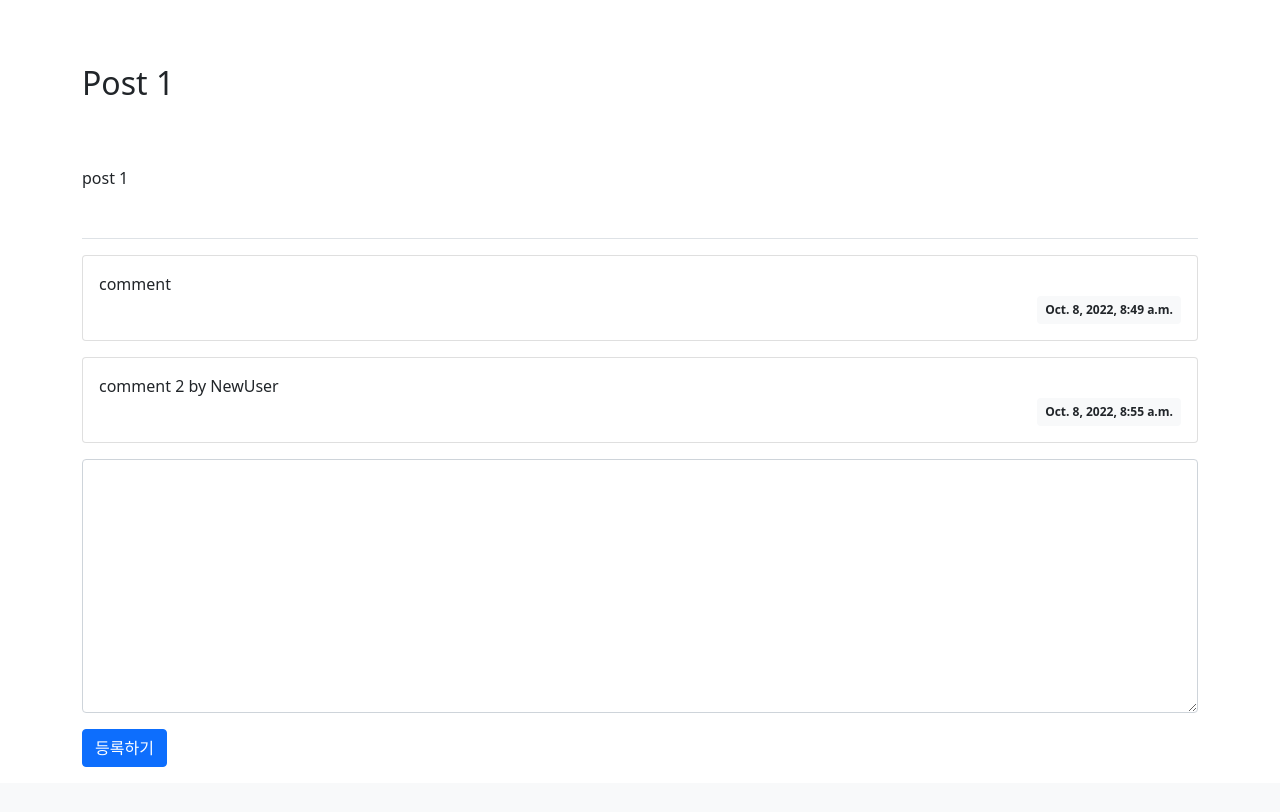
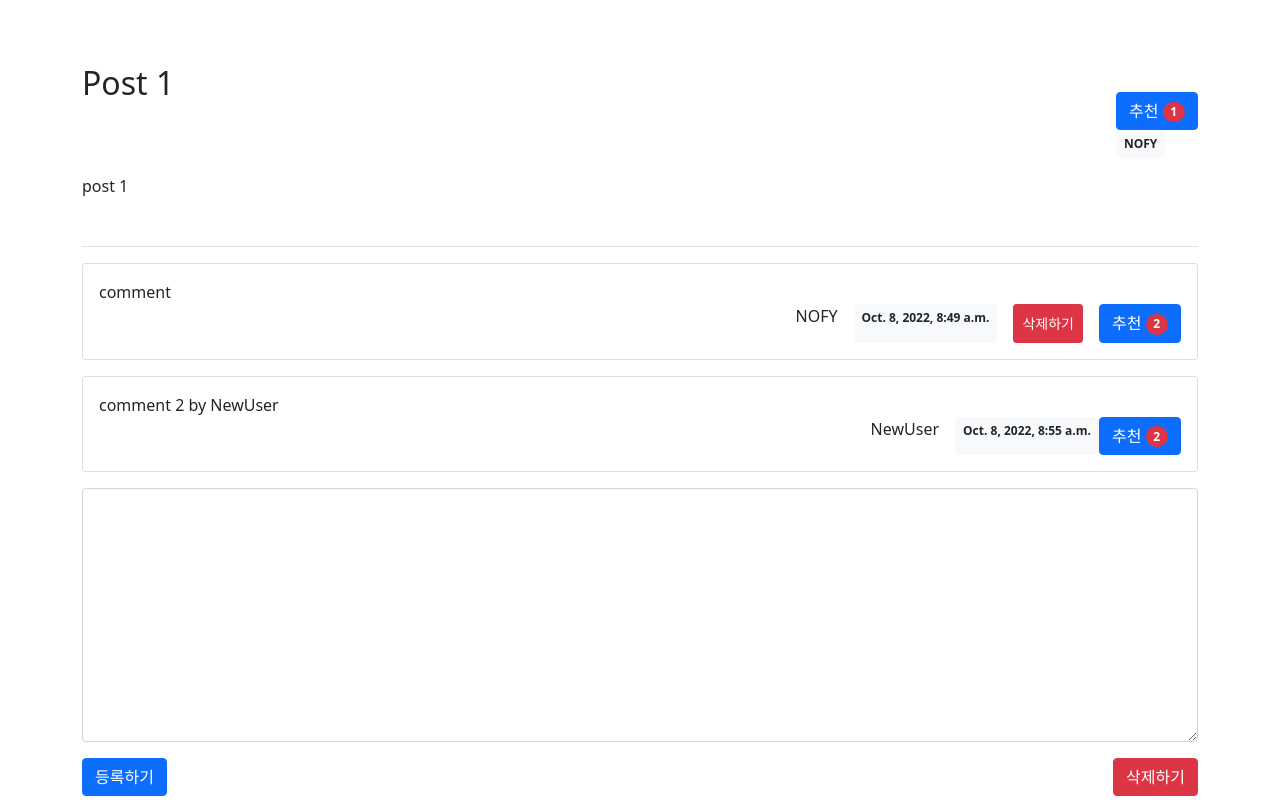
Before and after one commit to NOFY524/django_study, a Django app: page /board/10/ in a window 1280 px wide. Shown: the part 56-868 px from the top of the page. Before the commit the page ends 823 px from the top, so only its background shows below. Run offline with Django 3.2, Linux system fonts and the light colour scheme; a user stored in the database is signed in; data comes from the database, SQL or seed files in the repository; both versions use the stored data as it was after the commit.

Commit message:
Delete function and like function

```diff
--- a/board/boardapp/models.py
+++ b/board/boardapp/models.py
@@ -1,21 +1,28 @@
 from django.db import models
+from django.contrib.auth.models import User
 
 # Create your models here.
 
 
 class Post(models.Model):
+    author = models.ForeignKey(User, on_delete=models.CASCADE, related_name='author_post')
     title = models.CharField(max_length=100)
     content = models.TextField()
     create_time = models.DateTimeField(auto_now_add=True)
+
+    likes_user = models.ManyToManyField(User, related_name='likes_user')
 
     def __str__(self):
         return self.title
 
 
 class Comment(models.Model):
+    author = models.ForeignKey(User, on_delete=models.CASCADE, related_name='author_comment')
     post = models.ForeignKey(Post, on_delete=models.CASCADE)
     content = models.TextField()
     create_time = models.DateTimeField(auto_now_add=True)
 
+    likes_user = models.ManyToManyField(User, related_name='comment_likes_user')
+
     def __str__(self):
         return self.content
--- a/board/boardapp/urls.py
+++ b/board/boardapp/urls.py
@@ -7,5 +7,9 @@ urlpatterns = [
     path('', views.index, name='index'),
     path('<int:post_id>/', views.PostDetailView, name='detail'),
     path('post_upload/', views.PostUploadView, name='upload'),
-    path('<int:post_id>/comment_create/', views.CommentUploadView, name='comment_upload')
+    path('<int:post_id>/comment_create/', views.CommentUploadView, name='comment_upload'),
+    path('<int:post_id>/delete/', views.PostDeleteView, name='post_delete'),
+    path('<int:post_id>/<int:comment_id>/delete/', views.CommentDeleteView, name='comment_delete'),
+    path('<int:post_id>/like/', views.PostLikeView, name='post_like'),
+    path('<int:post_id>/<int:comment_id>/like', views.CommentLikeView, name='comment_like')
 ]
--- a/board/boardapp/views.py
+++ b/board/boardapp/views.py
@@ -3,6 +3,8 @@ from django.http import HttpResponse
 
 from .models import Post, Comment
 from .forms import PostUploadForm, CommentUploadForm
+
+from django.contrib.auth.decorators import  login_required
 
 # Create your views here.
 
@@ -21,6 +23,7 @@ def PostDetailView(request, post_id):
     return render(request, 'boardapp/post_detail.html', data)
 
 
+@login_required(login_url="accounts:login")
 def PostUploadView(request):
     if request.method == "GET":
         form = {"form": PostUploadForm()}
@@ -31,10 +34,13 @@ def PostUploadView(request):
         form = PostUploadForm(request.POST)
         if form.is_valid():
             post = form.save(commit=False)
+            post.author = request.user
+
             post.save()
         return redirect('boardapp:index')
 
 
+@login_required(login_url="accounts:login")
 def CommentUploadView(request, post_id):
     post = get_object_or_404(Post, pk=post_id)
 
@@ -42,6 +48,51 @@ def CommentUploadView(request, post_id):
     if form.is_valid():
         comment = form.save(commit=False)
         comment.post = post
+        comment.author = request.user
+
         comment.save()
 
     return redirect('boardapp:detail', post_id=post_id)
+
+
+@login_required(login_url="accounts:login")
+def PostDeleteView(request, post_id):
+    post = get_object_or_404(Post, pk=post_id)
+    if request.user != post.author:
+        print('checked')
+        return redirect('boardapp:detail', post_id=post.id)
+    print('checked 2')
+    post.delete()
+    return redirect('boardapp:index')
+
+
+@login_required(login_url="accounts:login")
+def CommentDeleteView(request, post_id, comment_id):
+    comment = get_object_or_404(Comment, pk=comment_id)
+    if request.user != comment.author:
+        return redirect('boardapp:detail', post_id=post_id)
+    comment.delete()
+    return redirect('boardapp:detail', post_id=post_id)
+
+
+@login_required(login_url='accounts:login')
+def PostLikeView(request, post_id):
+    post = get_object_or_404(Post, pk=post_id)
+
+    if request.user in post.likes_user.all():
+        post.likes_user.remove(request.user)
+    else:
+        post.likes_user.add(request.user)
+
+    return redirect('boardapp:detail', post_id=post.id)
+
+
+@login_required(login_url='accounts:login')
+def CommentLikeView(request, post_id, comment_id):
+    comment = get_object_or_404(Comment, pk=comment_id)
+
+    if request.user in comment.likes_user.all():
+        comment.likes_user.remove(request.user)
+    else:
+        comment.likes_user.add(request.user)
+    return redirect('boardapp:detail', post_id=post_id)
--- a/board/templates/boardapp/post_detail.html
+++ b/board/templates/boardapp/post_detail.html
@@ -1,20 +1,60 @@
 {% extends 'boardapp/base.html' %}
 {% block content %}
 <div>
-    <h2 class="py-5">{{ post.title }}</h2>
+    <div class="d-flex justify-content-between align-items-end">
+        <h2 class="py-5">{{ post.title }}</h2>
+        <div>
+            <form method="post" action="{% url 'boardapp:post_like' post.id %}">
+                {% csrf_token %}
+                {% if user in post.likes_user.all %}
+                <button class="btn btn-primary">
+                    추천
+                    <span class="badge bg-danger rounded-pill bg-success">{{ post.likes_user.count }}</span>
+                </button>
+                {% else %}
+                <button class="btn btn-outline-primary">
+                    추천
+                    <span class="badge bg-danger rounded-pill bg-success">{{ post.likes_user.count }}</span>
+                </button>
+                {% endif %}
+            </form>
+            <div class="badge bg-light text-dark p-2">{{ post.author.username }}</div>
+        </div>
+    </div>
 
     <div class="mt-3 mb-5">
-        {{ post.content }}
+        <div>{{ post.content }}</div>
     </div>
 
     <div class="border-top mt-2">
         {% for comment in post.comment_set.all %}
         <div class="card my-3">
             <div class="card-body">
-                <div class="card-text" style="white-space: pre-line">{{ comment.content }}</div>
-                <div class="d-flex justify-content-end">
-                    <div class="badge bg-light text-dark p-2">
-                        {{ comment.create_time }}
+                <div class="card-text" style="white-space: pre-line;">{{ comment.content }}</div>
+                <div>
+                    <div class="d-flex justify-content-end">
+                        <div class="mx-3">{{ comment.author.username }}</div>
+                        <div class="badge bg-light text-dark p-2">
+                            {{ comment.create_time }}
+                        </div>
+                        {% if user == comment.author %}
+                        <button class="btn btn-sm btn-danger mx-3" onclick="location.href='{% url 'boardapp:comment_delete' post.id comment.id %}'">삭제하기</button>
+                        {% endif %}
+                        <form method="post" action="{% url 'boardapp:comment_like' post.id comment.id %}">
+                            {% csrf_token %}
+                            {% if user in comment.likes_user.all %}
+                            <button class="btn btn-primary">
+                                추천
+                                <span class="badge bg-danger rounded-pill bg-success">{{ comment.likes_user.count }}</span>
+                            </button>
+                            {% else %}
+                            <button class="btn btn-outline-primary">
+                                추천
+                                <span class="badge bg-danger rounded-pill bg-success">{{ comment.likes_user.count }}</span>
+                            </button>
+                            {% endif %}
+                        </form>
+
                     </div>
                 </div>
             </div>
@@ -25,10 +65,16 @@
     <form method="post" action="{% url 'boardapp:comment_upload' post.id %}">
         {% csrf_token %}
         {% for form in commentuploadform %}
-            {{ form }}
+        {{ form }}
         {% endfor %}
 
-        <button class="btn btn-primary mt-3" type="submit">등록하기</button>
+        <div class="d-flex justify-content-between mt-3">
+            <button class="btn btn-primary" type="submit">등록하기</button>
+            {% if user == post.author %}
+            <button class="btn btn-danger" onclick="location.href='{% url 'boardapp:post_delete' post.id %}'">삭제하기</button>
+            {% endif %}
+        </div>
     </form>
+
 </div>
 {% endblock %}
--- a/board/templates/boardapp/posts.html
+++ b/board/templates/boardapp/posts.html
@@ -6,6 +6,7 @@
             <tr class="table-dark">
                 <th>번호</th>
                 <th>제목</th>
+                <th>작성자</th>
                 <th>작성일지</th>
             </tr>
         </thead>
@@ -20,6 +21,7 @@
                         <div class="text-danger small mx-2">{{ post.comment_set.count }}</div>
                     </div>
                 </td>
+                <td>{{ post.author.username }}</td>
                 <td>{{ post.create_time }}</td>
             </tr>
             {% endfor %}
```
Also changed, not shown: board/db.sqlite3.
